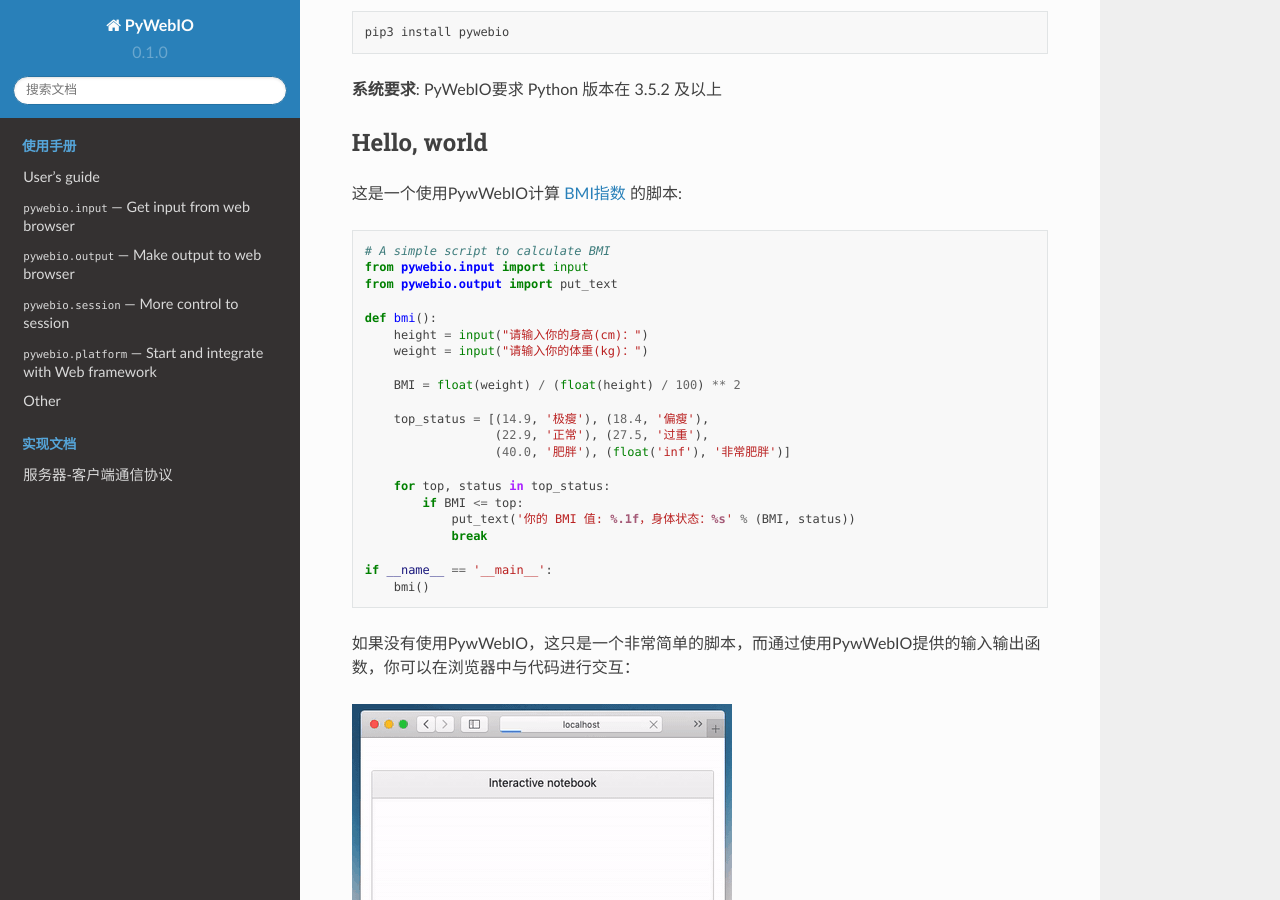
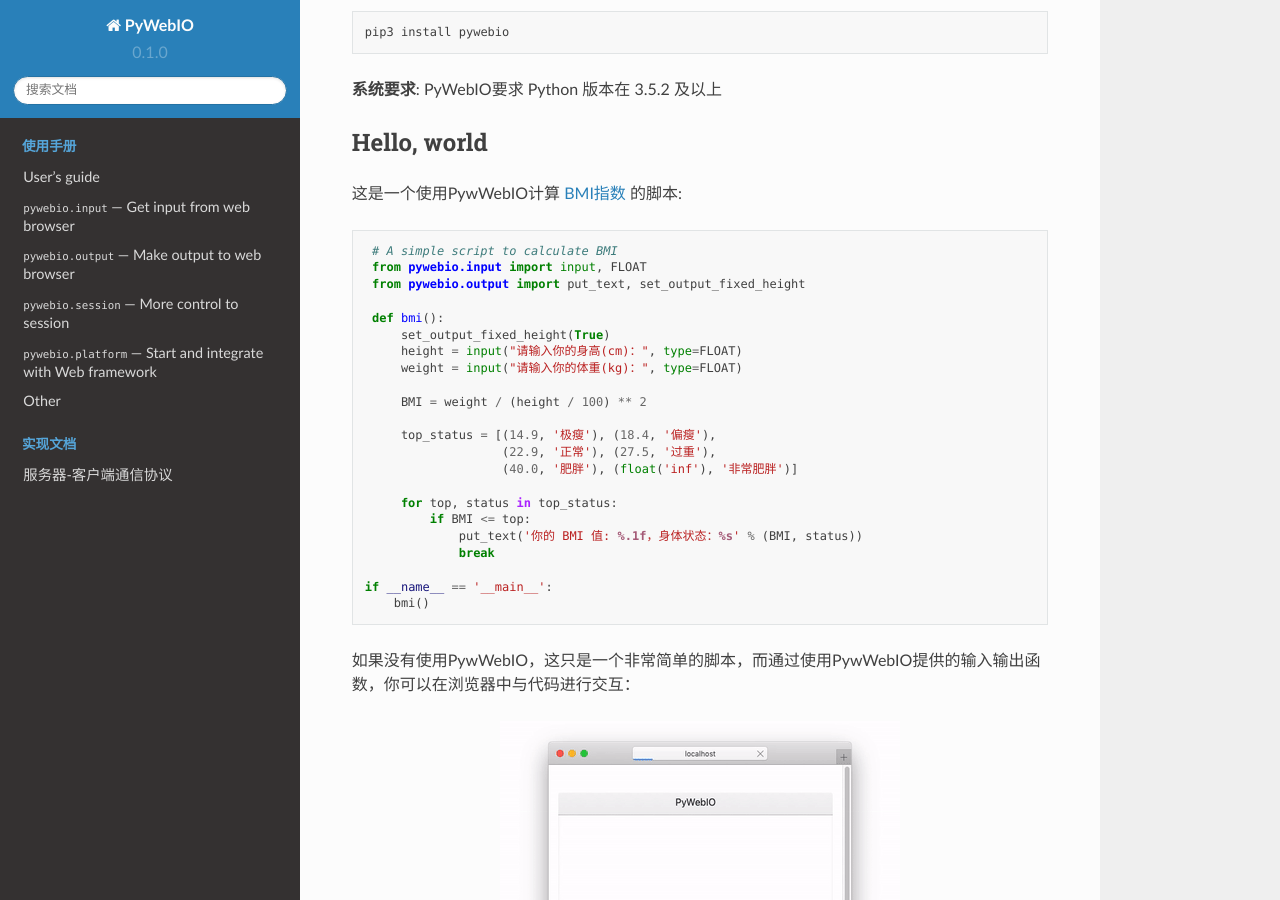
Before and after one commit to pywebio/PyWebIO, a Sphinx documentation site: the page built from docs/index.rst, in a window 1280 px wide and 900 px high, scrolled down 509 px. Built offline with Sphinx 7.4.7 and the Read the Docs theme 2.0.0, drawn with Linux system fonts in a browser that asks for light colours.

Commit message:
update doc

```diff
--- a/docs/conf.py
+++ b/docs/conf.py
@@ -9,7 +9,6 @@
 # Ensure we get the local copy of tornado instead of what's on the standard path
 import os
 import sys
-import sphinx_rtd_theme
 
 sys.path.insert(0, os.path.abspath(".."))
 import pywebio
@@ -59,3 +58,12 @@ exclude_patterns = ['_build', 'Thumbs.db', '.DS_Store']
 html_theme = "sphinx_rtd_theme"
 
 # -- Extension configuration -------------------------------------------------
+
+from sphinx.builders.html import StandaloneHTMLBuilder
+
+StandaloneHTMLBuilder.supported_image_types = [
+    'image/svg+xml',
+    'image/gif',
+    'image/png',
+    'image/jpeg'
+]
--- a/docs/index.rst
+++ b/docs/index.rst
@@ -30,24 +30,25 @@ Hello, world
 
 这是一个使用PywWebIO计算 `BMI指数 <https://en.wikipedia.org/wiki/Body_mass_index>`_ 的脚本::
 
-   # A simple script to calculate BMI
-   from pywebio.input import input
-   from pywebio.output import put_text
+    # A simple script to calculate BMI
+    from pywebio.input import input, FLOAT
+    from pywebio.output import put_text, set_output_fixed_height
 
-   def bmi():
-       height = input("请输入你的身高(cm)：")
-       weight = input("请输入你的体重(kg)：")
+    def bmi():
+        set_output_fixed_height(True)
+        height = input("请输入你的身高(cm)：", type=FLOAT)
+        weight = input("请输入你的体重(kg)：", type=FLOAT)
 
-       BMI = float(weight) / (float(height) / 100) ** 2
+        BMI = weight / (height / 100) ** 2
 
-       top_status = [(14.9, '极瘦'), (18.4, '偏瘦'),
-                     (22.9, '正常'), (27.5, '过重'),
-                     (40.0, '肥胖'), (float('inf'), '非常肥胖')]
+        top_status = [(14.9, '极瘦'), (18.4, '偏瘦'),
+                      (22.9, '正常'), (27.5, '过重'),
+                      (40.0, '肥胖'), (float('inf'), '非常肥胖')]
 
-       for top, status in top_status:
-           if BMI <= top:
-               put_text('你的 BMI 值: %.1f，身体状态：%s' % (BMI, status))
-               break
+        for top, status in top_status:
+            if BMI <= top:
+                put_text('你的 BMI 值: %.1f，身体状态：%s' % (BMI, status))
+                break
 
    if __name__ == '__main__':
        bmi()
@@ -55,6 +56,7 @@ Hello, world
 如果没有使用PywWebIO，这只是一个非常简单的脚本，而通过使用PywWebIO提供的输入输出函数，你可以在浏览器中与代码进行交互：
 
 .. image:: /assets/demo.*
+   :align: center
 
 将上面代码最后一行对 ``bmi()`` 的直接调用改为使用 `pywebio.start_server(bmi, port=80) <pywebio.platform.start_server>` 便可以在80端口提供 ``bmi()`` 服务。
 
```
Also changed, not shown: docs/assets/demo.gif, 1 other file.
